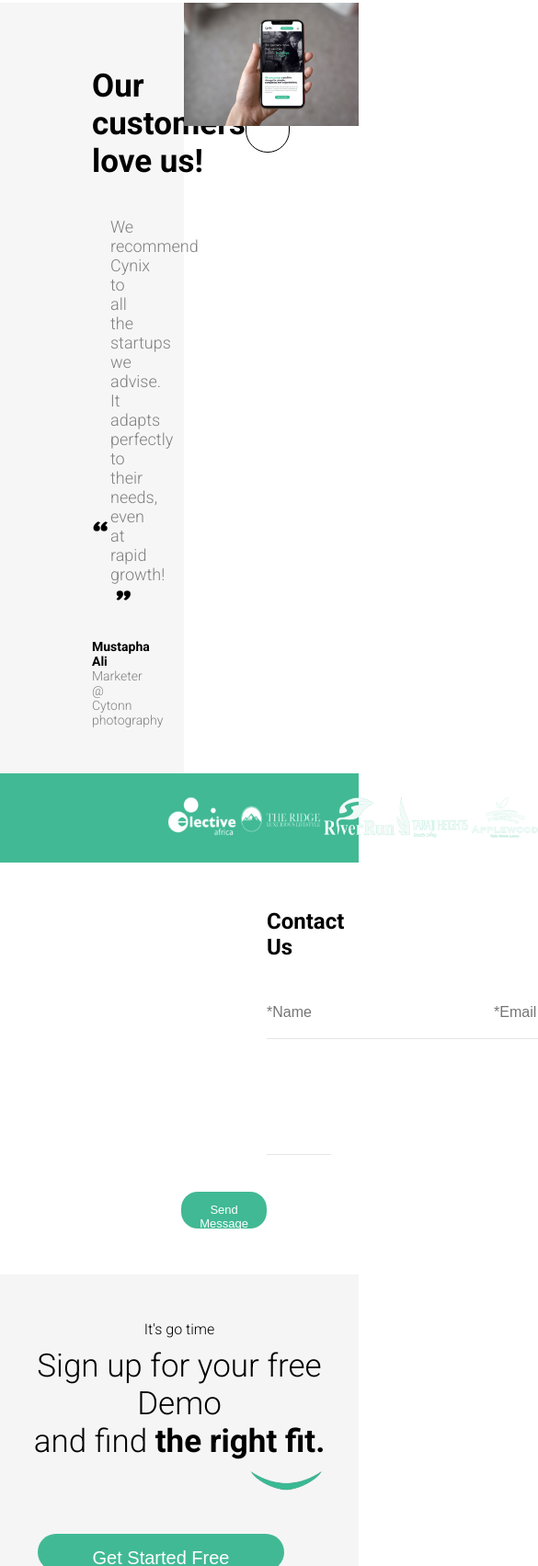
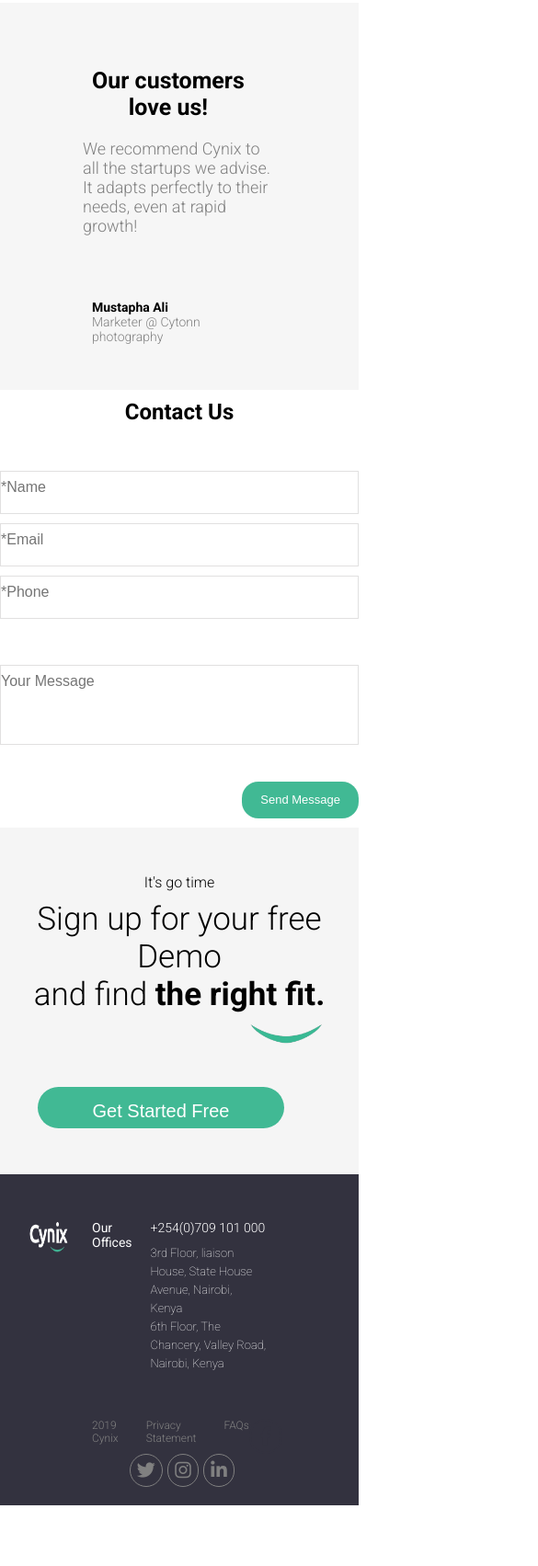
Before and after one commit to fredrickkimathi/cynix, a plain HTML site: page index.html in a window 390 px wide. Shown: the part 4844-6547 px from the top of the page at 92% size, 585 px wide, since content can reach past the window. After the commit the page ends 6481 px from the top, so only its background shows below. Drawn offline with Linux system fonts and the light colour scheme.

Commit message:
responsive small screen

```diff
--- a/extrastyles.css
+++ b/extrastyles.css
@@ -818,5 +818,75 @@ color: white;
         margin: 10px -40px;
         border-radius: 12px;
       }
+      .cust-img{
+        display: none;
+      }
+      .customer-sect{
+        width: 100%;
+        margin: 0px 0px;
+      }
+      .cust-text{
+        font-size: 25px;
+        text-align: center;
+
+      }
+      .top-part5{
+        margin-bottom: -30px;
+      }
+      #cust-icon{
+        display: none;
+        border: none;
+      }
+      .text-par{
+        margin:10px -30px;
+      }
+      .text-quotes{
+        display: none;
+      }
+      .text-quotes1{
+        display: none;
+      }
+      .company-sect{
+        display: none;
+      }
+      .contact-form{
+        text-align: center;
+        margin: 10px 0px;
+      }
+      .cont-inputs{
+        flex-direction: column;
+        gap: 10px;
+      }
+      .contact-in{
+        border: 1px solid rgb(225, 224, 224);
+        padding-top: 10px;
+
+      }
+      #get-started{
+        padding-bottom: 30px;
+      }
+      .footer{
+        flex-direction: column;
+      }
+      .other-sects{
+        display: none;
+      }
+      .chevron-up{
+        display: none;
+      }
+      .footer-icons{
+        margin-left: -210px;
+        font-size: 10px;
+      }
+      #fin-icons1{
+        color: rgb(51, 50, 63);
+        border: 2px solid rgb(51, 50, 63);
+      }
+      .offices{
+        margin-top: -120px;
+      }
+
+
+
 
 }
```
